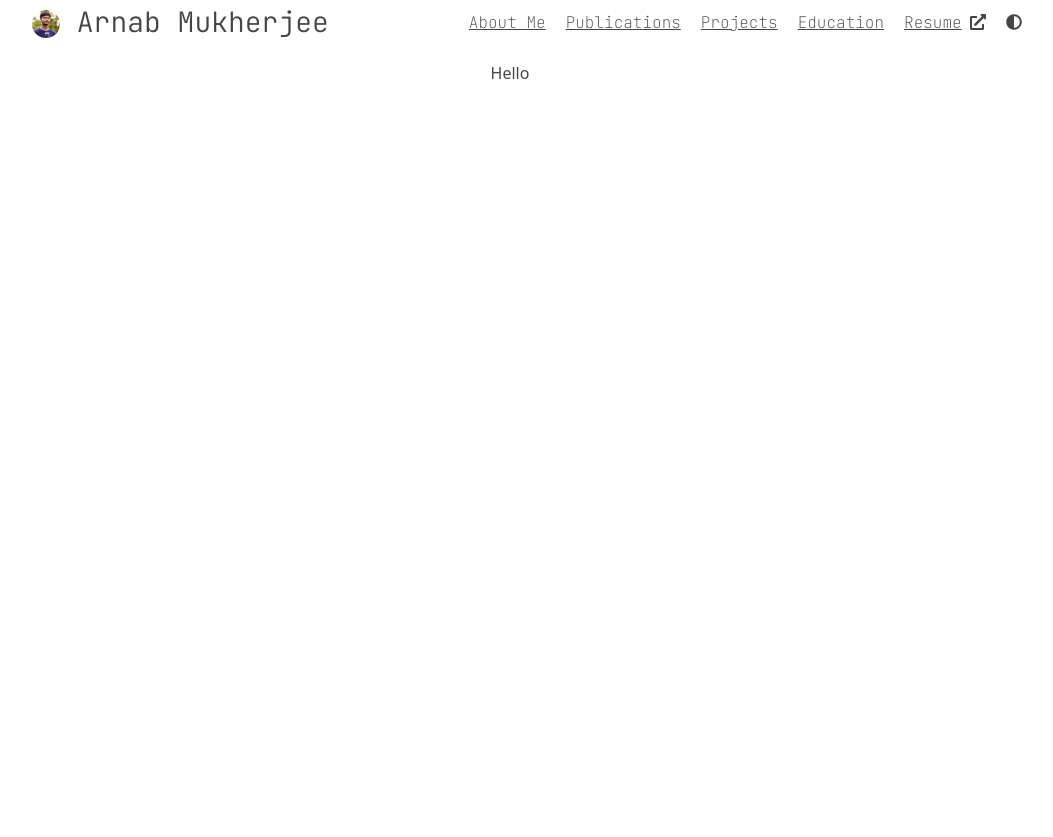
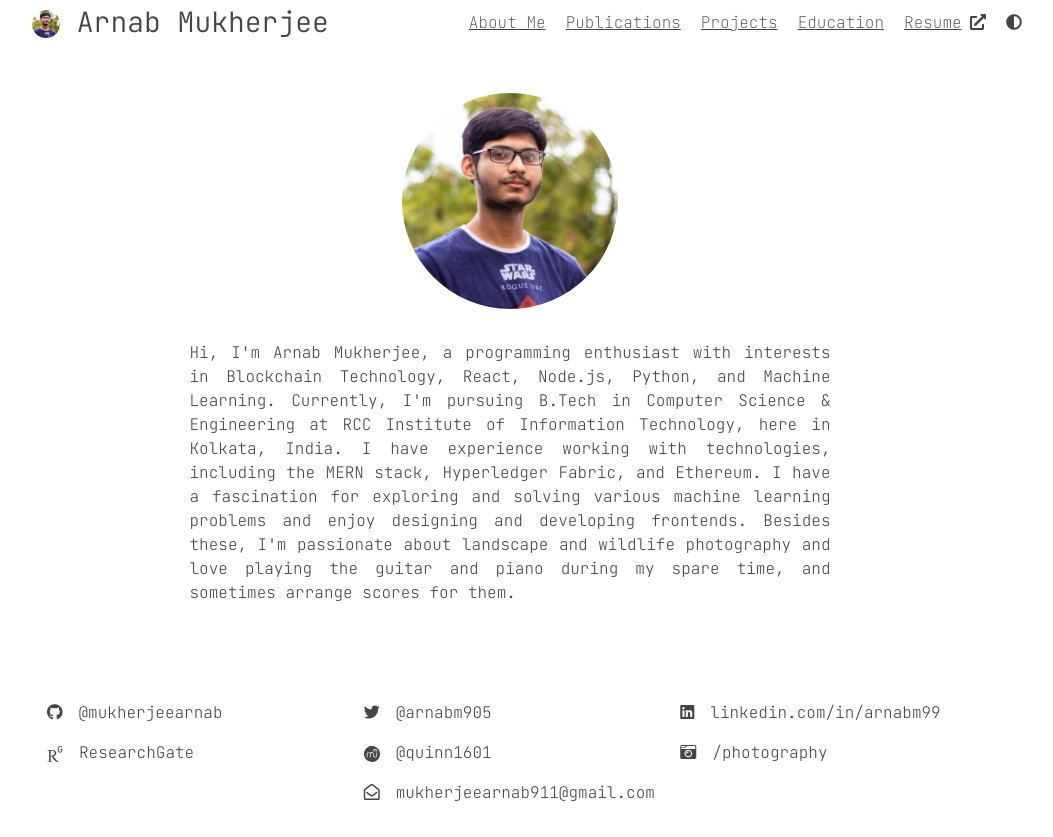
Before and after one commit to mukherjeearnab/mukherjeearnab.github.io, a React (Create React App) app: page / in a window 1280 px wide. Shown: the whole page, without its empty margins (130-1183 px from the left). Before the commit the page ends 800 px from the top, so only its background shows below. Built offline with nearby package versions, Linux system fonts and the light colour scheme.

Commit message:
Added Home / About Me page

```diff
--- a/package.json
+++ b/package.json
@@ -9,6 +9,7 @@
         "react": "^17.0.2",
         "react-dom": "^17.0.2",
         "react-html-parser": "^2.0.2",
+        "react-icons": "^4.3.1",
         "react-router-dom": "^5.2.0",
         "react-scripts": "4.0.3",
         "web-vitals": "^1.1.1"
--- a/src/components/Header.js
+++ b/src/components/Header.js
@@ -9,7 +9,7 @@ const Component = (props) => {
         <div className="header row">
             <div className="col-sm-5">
                 <div className="header-photo row d-sm-none d-block">
-                    <img className="" src="/img/profile.jpg" alt="profile" />
+                    <img src="/img/profile.jpg" alt="profile" />
                 </div>
                 <h3>
                     <img className="d-none d-sm-inline-block" src="/img/profile.jpg" alt="profile" />
--- a/src/pages/Home.js
+++ b/src/pages/Home.js
@@ -1,7 +1,84 @@
 import { useState, useEffect } from "react";
+import { SiMusescore, SiResearchgate } from "react-icons/si";
+
+import "./css/Home.css";
 
 const Home = () => {
-    return <div>Hello</div>;
+    return (
+        <div>
+            <div className="row">
+                <div className="about-photo row d-sm-block d-none">
+                    <img src="/img/profile.jpg" alt="profile" />
+                </div>
+            </div>
+            <div className="row d-sm-none d-block">
+                <h1>&nbsp;</h1>
+            </div>
+            <div className="row">
+                <div className="about-text col-sm-7 col-11">
+                    Hi, I'm Arnab Mukherjee, a programming enthusiast with interests in Blockchain Technology, React,
+                    Node.js, Python, and Machine Learning. Currently, I'm pursuing B.Tech in Computer Science &
+                    Engineering at RCC Institute of Information Technology, here in Kolkata, India. I have experience
+                    working with technologies, including the MERN stack, Hyperledger Fabric, and Ethereum. I have a
+                    fascination for exploring and solving various machine learning problems and enjoy designing and
+                    developing frontends. Besides these, I'm passionate about landscape and wildlife photography and
+                    love playing the guitar and piano during my spare time, and sometimes arrange scores for them.
+                </div>
+            </div>
+            <div className="row">
+                <div className="about-social col-sm-10 col-11">
+                    <div className="row">
+                        <div className="about-contact col-sm-4 col-11">
+                            <i className="fab fa-github"></i>
+                            <a href="https://github.com/mukherjeearnab" target="blank">
+                                @mukherjeearnab
+                            </a>
+                        </div>
+                        <div className="about-contact col-sm-4 col-11">
+                            <i className="fab fa-twitter"></i>
+                            <a href="https://twitter.com/arnabm905" target="blank">
+                                @arnabm905
+                            </a>
+                        </div>
+                        <div className="about-contact col-sm-4 col-11">
+                            <i className="fab fa-linkedin"></i>
+                            <a href="https://www.linkedin.com/in/arnabm99/" target="blank">
+                                linkedin.com/in/arnabm99
+                            </a>
+                        </div>
+                        <div className="about-contact col-sm-4 col-11">
+                            <i>
+                                <SiResearchgate />
+                            </i>
+                            <a href="https://www.researchgate.net/profile/Arnab-Mukherjee-13" target="blank">
+                                ResearchGate
+                            </a>
+                        </div>
+                        <div className="about-contact col-sm-4 col-11">
+                            <i>
+                                <SiMusescore />
+                            </i>
+                            <a href="https://musescore.com/user/33838958" target="blank">
+                                @quinn1601
+                            </a>
+                        </div>
+                        <div className="about-contact col-sm-4 col-11">
+                            <i className="fas fa-camera-retro"></i>
+                            <a href="https://mukherjeearnab.github.io/photography" target="blank">
+                                /photography
+                            </a>
+                        </div>
+                        <div className="d-sm-block d-none col-sm-4 col-11"></div>
+                        <div className="about-contact col-sm-4 col-11">
+                            <i className="far fa-envelope-open"></i>
+                            <a href="mailto:mukherjeearnab911@gmail.com">mukherjeearnab911@gmail.com</a>
+                        </div>
+                        <div className="d-sm-block d-none col-sm-4 col-11"></div>
+                    </div>
+                </div>
+            </div>
+        </div>
+    );
 };
 
 export default Home;
--- /dev/null
+++ b/src/pages/css/Home.css
@@ -0,0 +1,51 @@
+.about-photo {
+    margin: 2em auto;
+}
+
+.about-photo img {
+    width: 15em;
+    border-radius: 100%;
+}
+
+.about-text {
+    text-align: justify;
+    margin: 0 auto;
+    /* width: 80%; */
+    font-family: "JetBrains Mono", monospace;
+    font-weight: 200;
+}
+
+.about-social {
+    text-align: left;
+    margin: 0 auto;
+    padding-top: 5em;
+    padding-bottom: 2em;
+    font-family: "JetBrains Mono", monospace;
+    font-weight: 200;
+}
+
+.about-social span {
+    display: inline-block;
+    text-align: justify;
+    padding-left: 2em;
+}
+
+.about-social a {
+    text-decoration: none;
+    transition: 0.5s;
+    color: inherit;
+}
+
+.about-social i {
+    color: inherit;
+    text-align: left;
+    padding-right: 1em;
+}
+
+.about-social h5 {
+    font-weight: 300;
+}
+
+.about-contact {
+    padding-top: 1em;
+}
```
Also changed, not shown: 1 other file (tests, documents, lock files or other folders).
